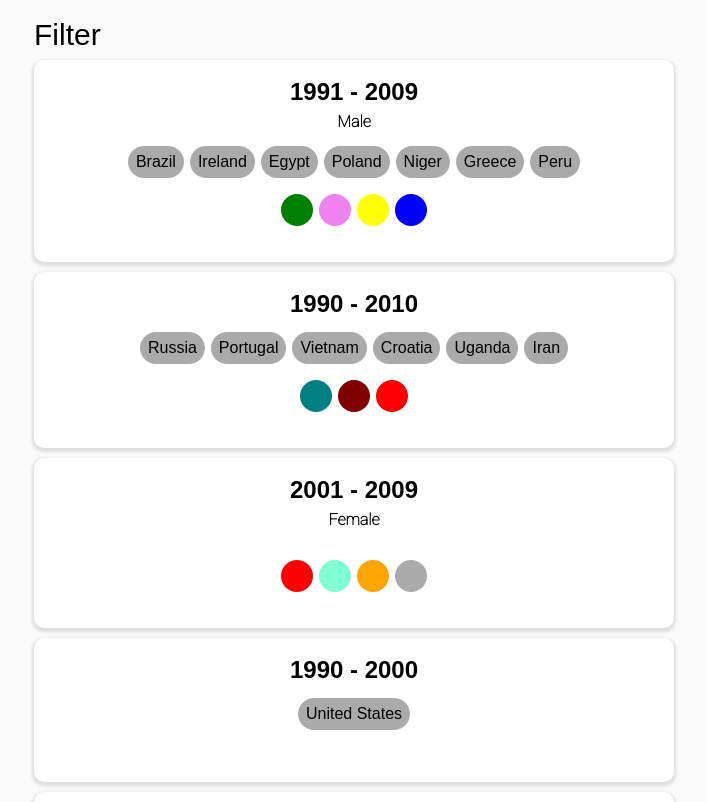
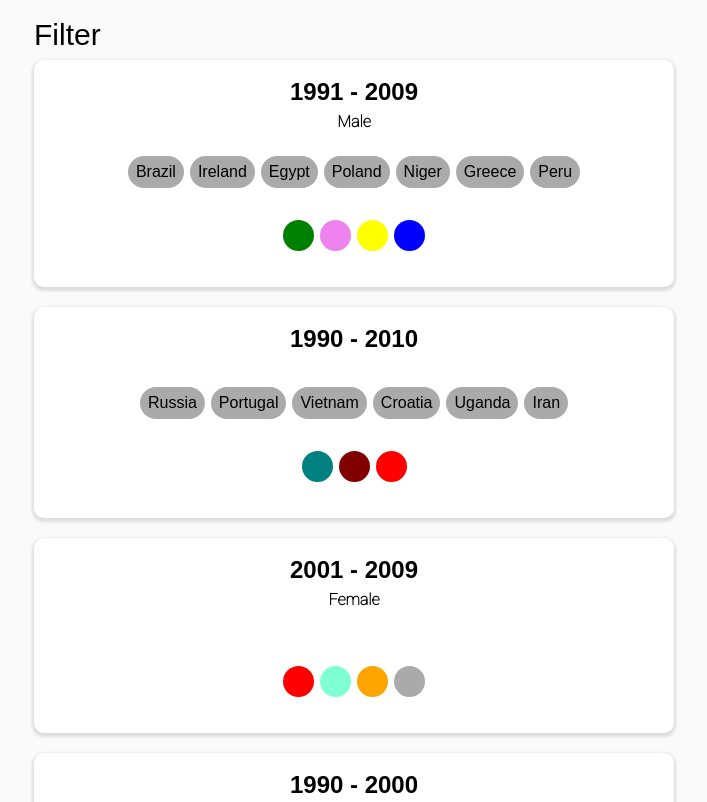
Before and after one commit to tony-eneh/car_owners, a React (Create React App) app: page / in a window 1280 px wide. Shown: the top 802 px of the page, without its empty margins (306-1013 px from the left). Built offline with nearby package versions, Linux system fonts and the light colour scheme; no server answers; a web font is replaced by a local one.

Commit message:
Prevent collapsing margins between cards

```diff
--- a/src/App.css
+++ b/src/App.css
@@ -24,6 +24,9 @@ body{
   margin: 10px 0px;
   border-radius: 10px;
   text-align: center;
+  /* prevent collapsing margins */
+  display: flex;
+  flex-direction: column;
 }
 
 .card h3{
@@ -44,9 +47,11 @@ img{
 }
 
 .color{
-  height: 1rem;
-  width: 1rem;
+  height: 15px;
+  width: 15px;
   border-radius: 50%;
+  margin: 0 2px;
+  padding: 0px;
 }
 
 .page-title{
@@ -58,3 +63,9 @@ img{
 .linked-card{
   display: block;
 }
+
+.page-content{
+  /* prevent collapsing margins */
+  display:flex;
+  flex-direction: column;
+}
```
